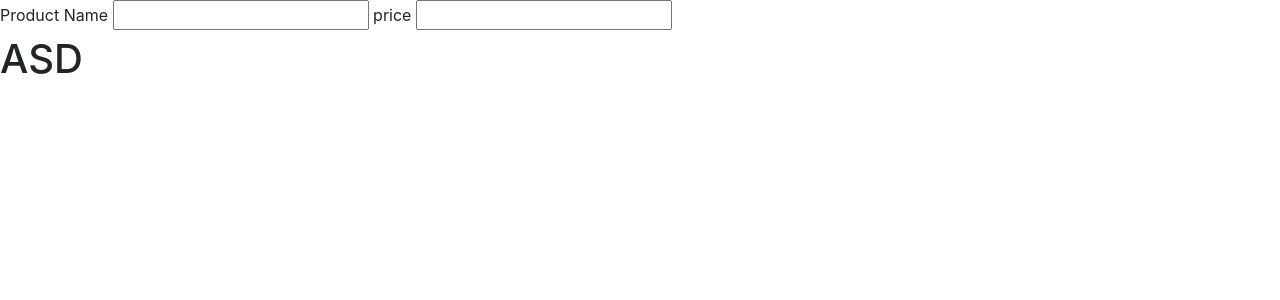
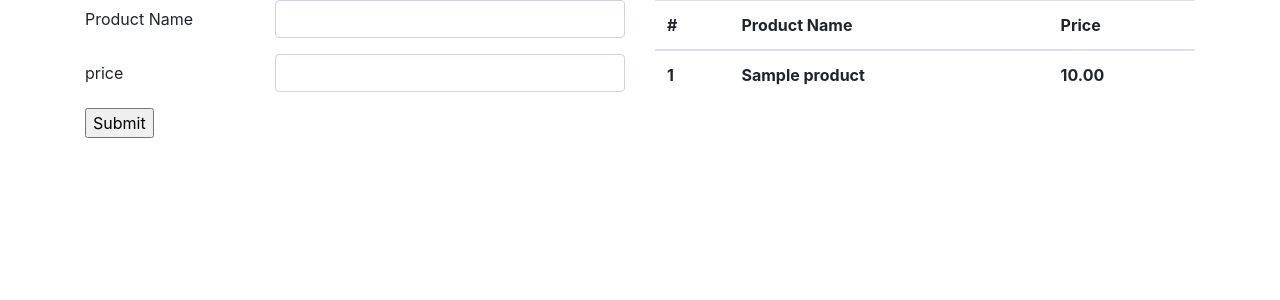
Before and after one commit to Victor7299/restaurant, a Flask app: template rest_app/crud/templates/crud/create_product.html in a window 1280 px wide. Shown: the top 300 px of the page. Run offline with Flask 2, Linux system fonts and the light colour scheme; the template is opened without the code that fills it: values that come from a table or form of the project are taken from there, others are empty; tables that the repository leaves empty hold one stand-in row (values such as "Sample post"); lists and menus that the app fills with data are empty; some libraries are stand-ins or nearby versions.

Commit message:
some shit make crud works...

```diff
--- a/rest_app/crud/models.py
+++ b/rest_app/crud/models.py
@@ -3,7 +3,7 @@ from rest_app.extensions import db
 class Product(db.Model):
     __tablename__ = 'products'
     id = db.Column(db.Integer, primary_key=True)
-    name = db.Column(db.String(100))
+    name = db.Column(db.String(100), unique=True)
     price = db.Column(db.Numeric(10,2), default=0.0)
     order_item = db.relationship('OrderItem', backref='product')
 
@@ -44,7 +44,7 @@ class OrderItem(db.Model):
 class Table(db.Model):
     __tablename__ = 'tables'
     id = db.Column(db.Integer, primary_key=True)
-    table_name = db.Column(db.String(100))
+    table_name = db.Column(db.String(100), unique=True)
     is_active = db.Column(db.Boolean, default=False, nullable=False)
     order = db.relationship('Order', backref='order')
 
--- a/rest_app/crud/templates/crud/_render_form.html
+++ b/rest_app/crud/templates/crud/_render_field.html
@@ -1,9 +1,9 @@
 {% macro render_field(field) %}
 
-<div class="form-group">
+<div class="form-group row">
 
-    <label for="{{ field.name }}" class="col-2 control-label">{{ field.label.text}}</label>
-    <div class="col-10">
+    <label for="{{ field.name }}" class="col-4 col-form-label">{{ field.label.text}}</label>
+    <div class="col-8">
 
         {{ field(class_='form-control', **kwargs)|safe }}
 
@@ -11,6 +11,4 @@
 
 </div>
 
-
-
 {% endmacro %}
--- a/rest_app/crud/templates/crud/create_product.html
+++ b/rest_app/crud/templates/crud/create_product.html
@@ -1,18 +1,55 @@
 {% extends 'crud/base.html' %}
-
+{% from 'crud/_render_field.html' import render_field %}
 {% block content %}
 
-<form action="">
-    {{ product_form.csrf_token }}
+<div class="container">
+    <div class="row">
+        <div class="col-12 col-md-6">
+            <form method="POST" class="form-horizontal" action="{{ url_for('crud.create_product') }}">
+                {{ product_form.csrf_token }}
 
-    {{ product_form.name.label}}
-    {{ product_form.name}}
+                {{ render_field(product_form.name) }}
 
-    {{ product_form.price.label}}
-    {{ product_form.price}}
+                {{ render_field(product_form.price) }}
 
-</form>
-<h1>ASD</h1>
+                <input type="submit" value="Submit">
+            </form>
+        </div>
+        <div class="col-12 col-md-6">
+            <table class="table">
+                <thead>
+                    <tr>
+                        <th scope="col">
+                            #
+                        </th>
+                        <th scope="col">
+                            Product Name
+                        </th>
+                        <th scope="col">
+                            Price
+                        </th>
+                    </tr>
+                </thead>
+                <tbody>
+                    {% for product in products %}
+                    <tr>
+                        <th scope="col">
+                            {{ loop.index }}
+                        </th>
+                        <th scope="col">
+                            {{ product.name }}
+                        </th>
+                        <th scope="col">
+                            {{ product.price }}
+                        </th>
+                    </tr>
+                    {% endfor %}
+                </tbody>
+            </table>
+        </div>
+    </div>
+</div>
+
 
 
 {% endblock content %}
```
Also changed, not shown: rest_app/crud/routes.py (+43 -6 lines), rest_app/crud/templates/crud/create_table.html (+34 -8 lines).
